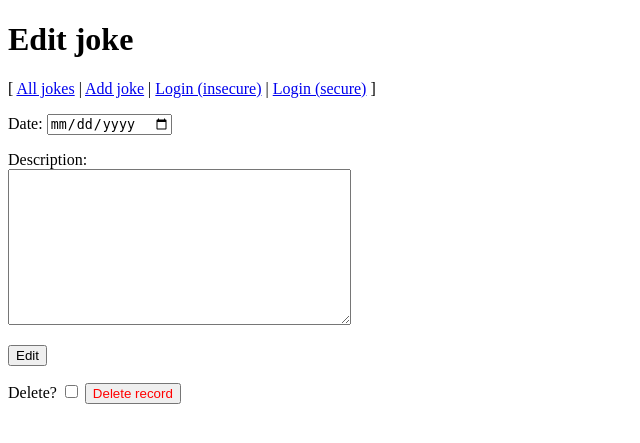
After one commit to lem-course/st-security, a PHP site: template view/joke-edit.php in a window 1280 px wide. The commit adds this page. Shown: the top 443 px of the page, without its empty margins (0-640 px from the left). Run offline with PHP 8.4, Linux system fonts and the light colour scheme; the template is opened without the code that fills it, so the values that code supplies are empty; some libraries are stand-ins or nearby versions.

Commit message:
Working version of jokes wiht login.
Deliberately full of bugs.

```diff
--- a/controller/UserController.php
+++ b/controller/UserController.php
@@ -21,7 +21,7 @@ class UserController {
                 "password" => htmlspecialchars($_POST["password"])
             ];
 
-            ViewHelper::render("view/user-secret-page.php", $vars);
+            ViewHelper::render("view/user-login-success.php", $vars);
         } else {
             ViewHelper::render("view/user-login-form.php",
                 ["errorMessage" => "Invalid username or password."]);
@@ -43,7 +43,7 @@ class UserController {
                 "password" => htmlspecialchars($_POST["password"])
             ];
 
-            ViewHelper::render("view/user-secret-page.php", $vars);
+            ViewHelper::render("view/user-login-success.php", $vars);
         } else {
             ViewHelper::render("view/user-login-form.php",
                 ["errorMessage" => "Invalid username or password."]);
@@ -53,6 +53,6 @@ class UserController {
     public static function logout() {
         User::logout();
 
-        ViewHelper::redirect("login");
+        ViewHelper::redirect("joke");
     }
 }
--- /dev/null
+++ b/view/joke-edit.php
@@ -0,0 +1,28 @@
+<!DOCTYPE html>
+
+<link rel="stylesheet" type="text/css" href="<?= CSS_URL . "style.css" ?>">
+<meta charset="UTF-8" />
+<title>Edit joke</title>
+
+<h1>Edit joke</h1>
+
+<?php include("view/menu-links.php"); ?>
+
+<form action="<?= BASE_URL . "joke/edit" ?>" method="post">
+	<input type="hidden" name="id" value="<?= $joke["id"] ?>" />
+    <p>
+        <label>Date: <input type="date" name="joke_date" value="<?= $joke["joke_date"] ?>" required />
+        <span class="important"><?= $errors["joke_date"] ?></span></label>
+    </p>
+    <p>
+        <label>Description: <span class="important"><?= $errors["joke_text"] ?></span><br />
+		<textarea name="joke_text" rows="10" cols="40"><?= $joke["joke_text"] ?></textarea></label>
+	</p>
+    <p><button>Edit</button></p>
+</form>
+
+<form action="<?= BASE_URL . "joke/delete" ?>" method="get">
+    <input type="hidden" name="id" value="<?= $joke["id"] ?>"  />
+    <label>Delete? <input type="checkbox" name="delete_confirmation" title="Are you sure you want to delete this entry?" required /></label>
+    <button class="important">Delete record</button>
+</form>
--- a/view/joke-list.php
+++ b/view/joke-list.php
@@ -14,7 +14,7 @@
         <li><b><?= $joke["joke_date"] ?></b>: <?= $joke["joke_text"] ?>
 
         <?php if ($loggedIn): ?>
-        	<a href="<?= BASE_URL . "joke?id=" . $joke["id"] ?>">edit</a>
+        	<a href="<?= BASE_URL . "joke/edit?id=" . $joke["id"] ?>">edit</a>
         <?php endif; ?>
 
         </li>
--- a/view/menu-links.php
+++ b/view/menu-links.php
@@ -1,11 +1,12 @@
 <p>[
-<a href="<?= BASE_URL . "login-insecure" ?>">Login (insecure)</a> |
-<a href="<?= BASE_URL . "login" ?>">Login (secure)</a> |
 <a href="<?= BASE_URL . "joke" ?>">All jokes</a> |
 <a href="<?= BASE_URL . "joke/add" ?>">Add joke</a>
 
 <?php if (User::isLoggedIn()): ?>
 	| <a href="<?= BASE_URL . "logout" ?>">Logout (<?= User::getUsername() ?>)</a>
+<?php else: ?>
+	| <a href="<?= BASE_URL . "login-insecure" ?>">Login (insecure)</a>
+	| <a href="<?= BASE_URL . "login" ?>">Login (secure)</a>
 <?php endif; ?>
 
 ]</p>
--- a/view/user-secret-page.php
+++ b/view/user-login-success.php
@@ -8,7 +8,7 @@
 
 <?php include("view/menu-links.php"); ?>
 
-<p>Welcome to the secret page, <b><?= $username ?></b>. Your provided a valid username and password.</p>
+<p>Welcome <b><?= $username ?></b>. Your provided a valid username and password.</p>
 <ul>
     <li><b>Username:</b> <code class="highlight"><?= $username ?></code></li>
     <li><b>Password:</b> <code class="highlight"><?= $password ?></code></li>
```
Also changed, not shown: controller/JokeController.php (+24 -32 lines), index.php (+11 -1 lines).
